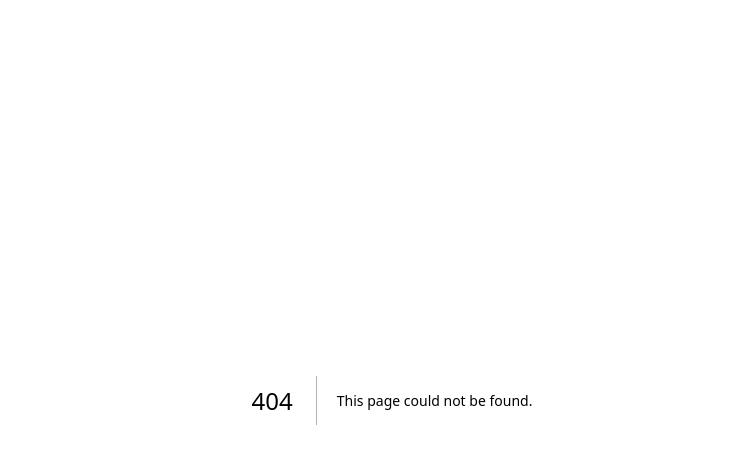
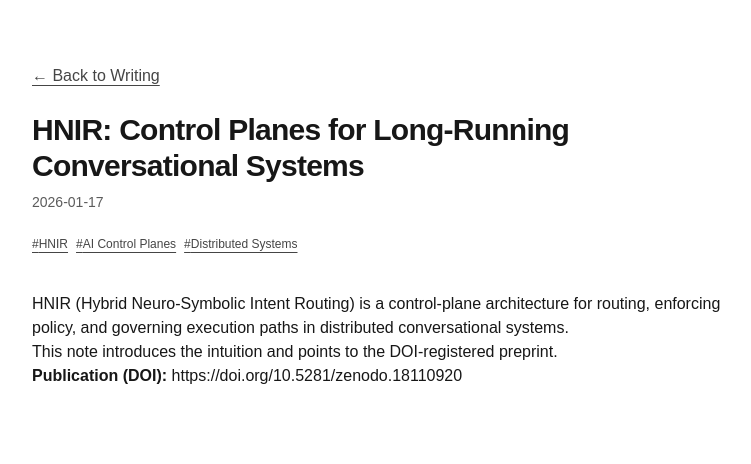
Before and after one commit to Teknamin/teknamin.github.io, a Next.js app: page /blog/hnir-control-planes/ in a window 1280 px wide. Before the commit this address had no page. Shown: the top 464 px of the page, without its empty margins (248-999 px from the left). Built offline with nearby package versions, Linux system fonts and the light colour scheme.

Commit message:
Render MDX posts with next-mdx-remote (static-export safe)

```diff
--- /dev/null
+++ b/content/blog/hnir-control-planes.mdx
@@ -0,0 +1,12 @@
+---
+title: "HNIR: Control Planes for Long-Running Conversational Systems"
+date: "2026-01-17"
+tags: ["HNIR", "AI Control Planes", "Distributed Systems"]
+summary: "A short introduction to Hybrid Neuro-Symbolic Intent Routing (HNIR) and why deterministic control planes matter for production conversational systems."
+---
+
+HNIR (Hybrid Neuro-Symbolic Intent Routing) is a control-plane architecture for routing, enforcing policy, and governing execution paths in distributed conversational systems.
+
+This note introduces the intuition and points to the DOI-registered preprint.
+
+**Publication (DOI):** https://doi.org/10.5281/zenodo.18110920
--- /dev/null
+++ b/scripts/generate-rss.mjs
@@ -0,0 +1,46 @@
+import fs from "fs";
+import path from "path";
+import matter from "gray-matter";
+import { Feed } from "feed";
+
+const siteUrl = "https://www.teknamin.com";
+const blogDir = path.join(process.cwd(), "content", "blog");
+
+function getPosts() {
+  const files = fs.readdirSync(blogDir).filter((f) => f.endsWith(".mdx"));
+  return files.map((file) => {
+    const slug = file.replace(/\.mdx$/, "");
+    const raw = fs.readFileSync(path.join(blogDir, file), "utf8");
+    const { data } = matter(raw);
+    return {
+      slug,
+      title: data.title,
+      date: data.date,
+      summary: data.summary
+    };
+  }).sort((a,b) => (a.date < b.date ? 1 : -1));
+}
+
+const feed = new Feed({
+  title: "Teknamin Labs",
+  description: "Writing and research notes from Teknamin Labs.",
+  id: siteUrl,
+  link: siteUrl,
+  language: "en",
+  favicon: `${siteUrl}/favicon.ico`,
+  copyright: `© ${new Date().getFullYear()} Teknamin Labs`,
+  updated: new Date()
+});
+
+for (const p of getPosts()) {
+  feed.addItem({
+    title: p.title,
+    id: `${siteUrl}/blog/${p.slug}/`,
+    link: `${siteUrl}/blog/${p.slug}/`,
+    date: new Date(p.date),
+    description: p.summary
+  });
+}
+
+fs.writeFileSync(path.join(process.cwd(), "public", "rss.xml"), feed.rss2());
+console.log("Generated public/rss.xml");
--- /dev/null
+++ b/src/app/blog/[slug]/page.tsx
@@ -0,0 +1,49 @@
+import { notFound } from "next/navigation";
+import { getAllPosts, getPostBySlug } from "@/lib/content";
+import { MDXRemote } from "next-mdx-remote/rsc";
+
+export function generateStaticParams() {
+  return getAllPosts().map((p) => ({ slug: p.slug }));
+}
+
+// We'll define tagToSlug in a shared utility in Fix B
+function tagToSlug(tag: string) {
+  return tag.trim().toLowerCase().replace(/\s+/g, "-");
+}
+
+export default async function BlogPostPage({
+  params
+}: {
+  params: Promise<{ slug: string }>;
+}) {
+  const { slug } = await params; // ✅ await params
+  const post = getPostBySlug(slug);
+  if (!post) return notFound();
+
+  return (
+    <main className="mx-auto max-w-3xl px-6 py-16">
+      <a className="underline underline-offset-4 opacity-80" href="/blog/">
+        ← Back to Writing
+      </a>
+
+      <h1 className="mt-6 text-3xl font-semibold tracking-tight">{post.title}</h1>
+      <div className="mt-2 text-sm opacity-70">{post.date}</div>
+
+      <div className="mt-6 flex flex-wrap gap-2">
+        {post.tags.map((t) => (
+          <a
+            key={t}
+            className="text-xs underline underline-offset-4 opacity-80"
+            href={`/tags/${tagToSlug(t)}/`}
+          >
+            #{t}
+          </a>
+        ))}
+      </div>
+
+      <article className="prose prose-invert mt-10 max-w-none">
+      <MDXRemote source={post.content} />
+      </article>
+    </main>
+  );
+}
--- a/src/app/blog/page.tsx
+++ b/src/app/blog/page.tsx
@@ -1,10 +1,40 @@
+import { getAllPosts } from "@/lib/content";
+
 export default function BlogPage() {
+  const posts = getAllPosts();
+
   return (
     <main className="mx-auto max-w-3xl px-6 py-16">
       <h1 className="text-3xl font-semibold tracking-tight">Writing</h1>
-      <p className="mt-6 opacity-90">
-        Writing and research notes will appear here. (RSS + tags coming next.)
+      <p className="mt-4 opacity-90">
+        Research notes and essays from Teknamin Labs.
       </p>
+
+      <div className="mt-10 space-y-8">
+        {posts.map((p) => (
+          <article key={p.slug}>
+            <a className="text-lg font-semibold underline underline-offset-4" href={`/blog/${p.slug}/`}>
+              {p.title}
+            </a>
+            <div className="mt-1 text-sm opacity-70">{p.date}</div>
+            <p className="mt-2 opacity-90">{p.summary}</p>
+            <div className="mt-2 flex flex-wrap gap-2">
+              {p.tags.map((t) => {
+                const slug = t.trim().toLowerCase().replace(/\s+/g, "-");
+                return (
+                  <a
+                    key={t}
+                    className="text-xs underline underline-offset-4 opacity-80"
+                    href={`/tags/${slug}/`}
+                  >
+                    #{t}
+                  </a>
+                );
+              })}
+            </div>
+          </article>
+        ))}
+      </div>
     </main>
   );
 }
--- /dev/null
+++ b/src/app/robots.txt/route.ts
@@ -0,0 +1,12 @@
+export const dynamic = "force-static";
+
+export function GET() {
+  const body = `User-agent: *
+Allow: /
+
+Sitemap: https://www.teknamin.com/sitemap.xml
+`;
+  return new Response(body, {
+    headers: { "Content-Type": "text/plain" }
+  });
+}
--- /dev/null
+++ b/src/app/tags/[tag]/page.tsx
@@ -0,0 +1,56 @@
+import { getAllPosts } from "@/lib/content";
+
+function tagToSlug(tag: string) {
+  return tag.trim().toLowerCase().replace(/\s+/g, "-");
+}
+
+export function generateStaticParams() {
+  const posts = getAllPosts();
+
+  const slugs = new Set<string>();
+  posts.forEach((p) => p.tags.forEach((t) => slugs.add(tagToSlug(t))));
+
+  // IMPORTANT: return slugs, not raw tags
+  return Array.from(slugs).map((tag) => ({ tag }));
+}
+
+export default async function TagPage({
+  params
+}: {
+  params: Promise<{ tag: string }>;
+}) {
+  const { tag } = await params; // ✅ await params
+
+  const posts = getAllPosts().filter((p) =>
+    p.tags.some((t) => tagToSlug(t) === tag)
+  );
+
+  // For display, recover the "pretty" tag if possible
+  const displayTag =
+    posts.flatMap((p) => p.tags).find((t) => tagToSlug(t) === tag) ?? tag;
+
+  return (
+    <main className="mx-auto max-w-3xl px-6 py-16">
+      <a className="underline underline-offset-4 opacity-80" href="/blog/">
+        ← Back to Writing
+      </a>
+
+      <h1 className="mt-6 text-3xl font-semibold tracking-tight">#{displayTag}</h1>
+
+      <div className="mt-10 space-y-8">
+        {posts.map((p) => (
+          <article key={p.slug}>
+            <a
+              className="text-lg font-semibold underline underline-offset-4"
+              href={`/blog/${p.slug}/`}
+            >
+              {p.title}
+            </a>
+            <div className="mt-1 text-sm opacity-70">{p.date}</div>
+            <p className="mt-2 opacity-90">{p.summary}</p>
+          </article>
+        ))}
+      </div>
+    </main>
+  );
+}
--- /dev/null
+++ b/src/lib/content.ts
@@ -0,0 +1,62 @@
+import fs from "fs";
+import path from "path";
+import matter from "gray-matter";
+
+export type BlogPost = {
+  slug: string;
+  title: string;
+  date: string;
+  tags: string[];
+  summary: string;
+  content: string;
+};
+
+const BLOG_DIR = path.join(process.cwd(), "content", "blog");
+
+export function getAllPosts(): BlogPost[] {
+  const files = fs.readdirSync(BLOG_DIR).filter((f) => f.endsWith(".mdx"));
+
+  const posts = files.map((file) => {
+    const slug = file.replace(/\.mdx$/, "");
+    const fullPath = path.join(BLOG_DIR, file);
+    const raw = fs.readFileSync(fullPath, "utf8");
+    const { data, content } = matter(raw);
+
+    return {
+      slug,
+      title: String(data.title ?? slug),
+      date: String(data.date ?? ""),
+      tags: Array.isArray(data.tags) ? data.tags.map(String) : [],
+      summary: String(data.summary ?? ""),
+      content
+    };
+  });
+
+  // newest first
+  posts.sort((a, b) => (a.date < b.date ? 1 : -1));
+  return posts;
+}
+
+export function getPostBySlug(slug: string): BlogPost | null {
+  const fullPath = path.join(BLOG_DIR, `${slug}.mdx`);
+  if (!fs.existsSync(fullPath)) return null;
+
+  const raw = fs.readFileSync(fullPath, "utf8");
+  const { data, content } = matter(raw);
+
+  return {
+    slug,
+    title: String(data.title ?? slug),
+    date: String(data.date ?? ""),
+    tags: Array.isArray(data.tags) ? data.tags.map(String) : [],
+    summary: String(data.summary ?? ""),
+    content
+  };
+}
+
+export function getAllTags(): string[] {
+  const posts = getAllPosts();
+  const tags = new Set<string>();
+  posts.forEach((p) => p.tags.forEach((t) => tags.add(t)));
+  return Array.from(tags).sort((a, b) => a.localeCompare(b));
+}
```
Also changed, not shown: package.json (+9 -2 lines), 2 other files (tests, documents, lock files or other folders).
